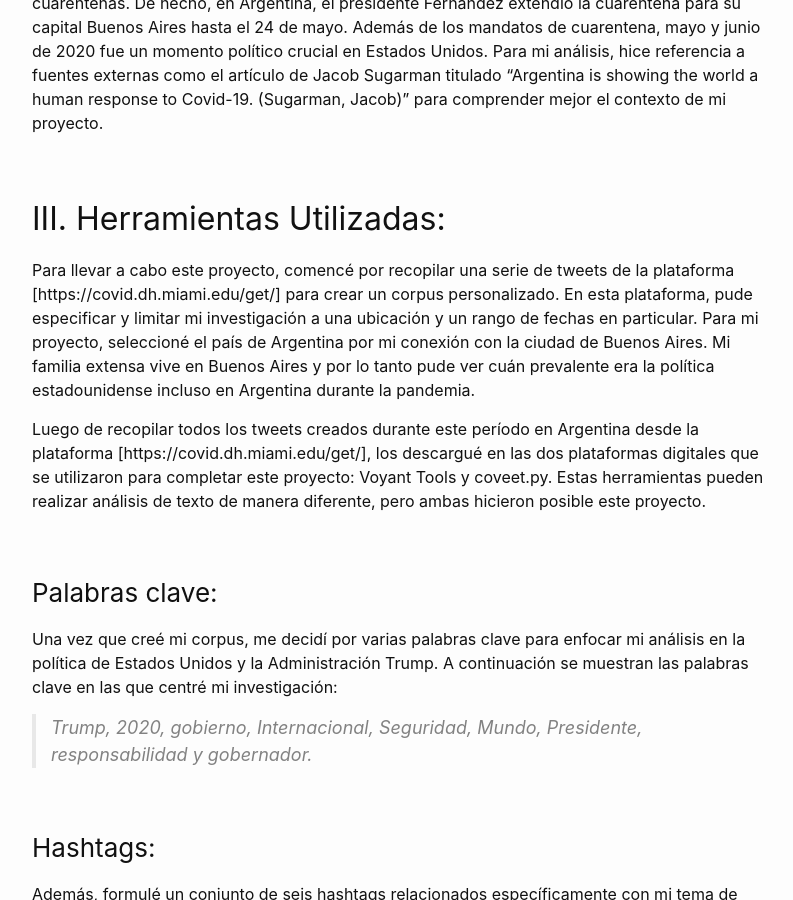
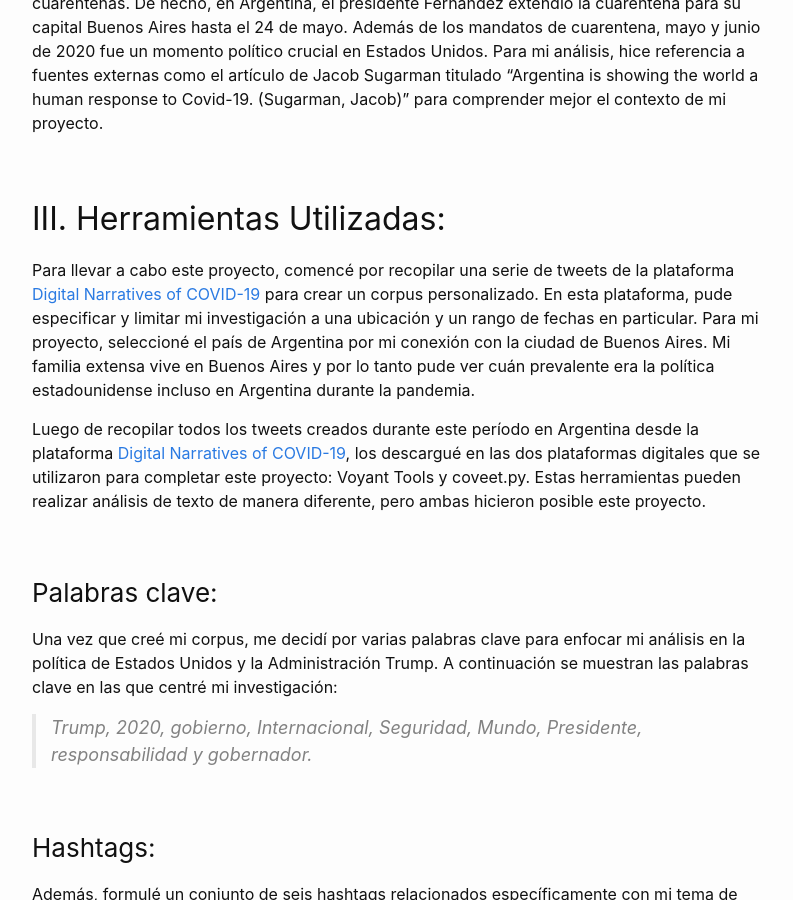
Before and after one commit to gmagnant00/gmagnant00.github.io, a Jekyll site: the page built from _posts/2021-12-8-ensayo4.md, in a window 1280 px wide and 900 px high, scrolled down 927 px. Shown: the whole window, without its empty margins (238-1031 px from the left). Built offline with Jekyll 4.4.1, drawn with Linux system fonts in a browser that asks for light colours.

Commit message:
Update 2021-12-8-ensayo4.md

```diff
--- a/_posts/2021-12-8-ensayo4.md
+++ b/_posts/2021-12-8-ensayo4.md
@@ -17,9 +17,9 @@ Decidí comenzar mi análisis en mayo porque, a estas alturas de 2020, el corona
 
 ## III. Herramientas Utilizadas:
 
-Para llevar a cabo este proyecto, comencé por recopilar una serie de tweets de la plataforma [https://covid.dh.miami.edu/get/] para crear un corpus personalizado. En esta plataforma, pude especificar y limitar mi investigación a una ubicación y un rango de fechas en particular. Para mi proyecto, seleccioné el país de Argentina por mi conexión con la ciudad de Buenos Aires. Mi familia extensa vive en Buenos Aires y por lo tanto pude ver cuán prevalente era la política estadounidense incluso en Argentina durante la pandemia.
+Para llevar a cabo este proyecto, comencé por recopilar una serie de tweets de la plataforma [Digital Narratives of COVID-19](https://covid.dh.miami.edu/get/) para crear un corpus personalizado. En esta plataforma, pude especificar y limitar mi investigación a una ubicación y un rango de fechas en particular. Para mi proyecto, seleccioné el país de Argentina por mi conexión con la ciudad de Buenos Aires. Mi familia extensa vive en Buenos Aires y por lo tanto pude ver cuán prevalente era la política estadounidense incluso en Argentina durante la pandemia.
 
-Luego de recopilar todos los tweets creados durante este período en Argentina desde la plataforma [https://covid.dh.miami.edu/get/], los descargué en las dos plataformas digitales que se utilizaron para completar este proyecto: Voyant Tools y coveet.py. Estas herramientas pueden realizar análisis de texto de manera diferente, pero ambas hicieron posible este proyecto.
+Luego de recopilar todos los tweets creados durante este período en Argentina desde la plataforma [Digital Narratives of COVID-19](https://covid.dh.miami.edu/get/), los descargué en las dos plataformas digitales que se utilizaron para completar este proyecto: Voyant Tools y coveet.py. Estas herramientas pueden realizar análisis de texto de manera diferente, pero ambas hicieron posible este proyecto.
 
 ### Palabras clave:
 Una vez que creé mi corpus, me decidí por varias palabras clave para enfocar mi análisis en la política de Estados Unidos y la Administración Trump. A continuación se muestran las palabras clave en las que centré mi investigación:
```
